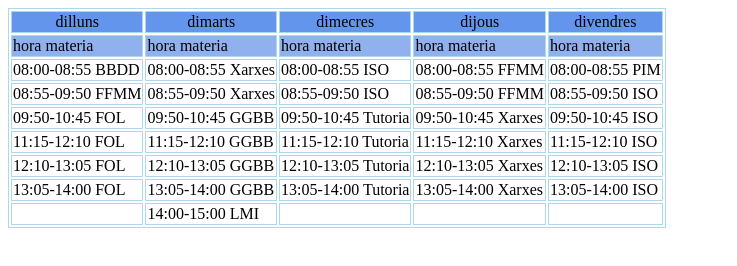
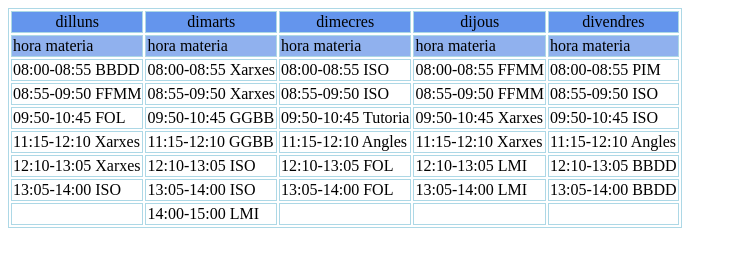
Before and after one commit to CarlosArnedo/horari, a plain HTML site: page index.html in a window 1280 px wide. Shown: the whole page, without its empty margins (0-737 px from the left). Drawn offline with Linux system fonts and the light colour scheme.

Commit message:
Update index.html

```diff
--- a/index.html
+++ b/index.html
@@ -45,25 +45,25 @@
             <td>09:50-10:45 ISO</td>
         </tr>
         <tr>
-            <td>11:15-12:10 FOL</td>
+            <td>11:15-12:10 Xarxes</td>
             <td>11:15-12:10 GGBB</td>
-            <td>11:15-12:10 Tutoria</td>
+            <td>11:15-12:10 Angles</td>
             <td>11:15-12:10 Xarxes</td>
-            <td>11:15-12:10 ISO</td>
+            <td>11:15-12:10 Angles</td>
         </tr>
         <tr>
-            <td>12:10-13:05 FOL</td>
-            <td>12:10-13:05 GGBB</td>
-            <td>12:10-13:05 Tutoria</td>
             <td>12:10-13:05 Xarxes</td>
             <td>12:10-13:05 ISO</td>
+            <td>12:10-13:05 FOL</td>
+            <td>12:10-13:05 LMI</td>
+            <td>12:10-13:05 BBDD</td>
         </tr>
         <tr>
+            <td>13:05-14:00 ISO</td>
+            <td>13:05-14:00 ISO</td>
             <td>13:05-14:00 FOL</td>
-            <td>13:05-14:00 GGBB</td>
-            <td>13:05-14:00 Tutoria</td>
-            <td>13:05-14:00 Xarxes</td>
-            <td>13:05-14:00 ISO</td>
+            <td>13:05-14:00 LMI</td>
+            <td>13:05-14:00 BBDD</td>
         </tr>
         <tr>
             <td></td>
```
